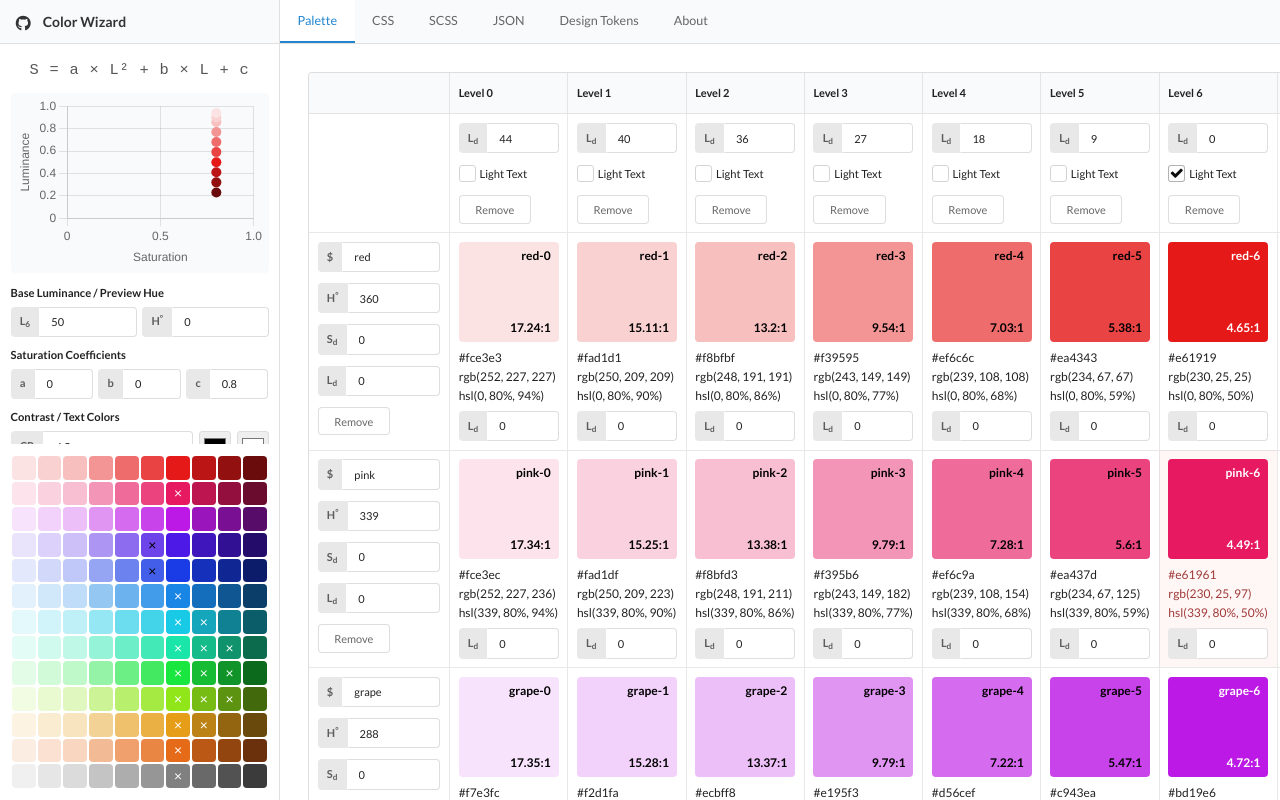
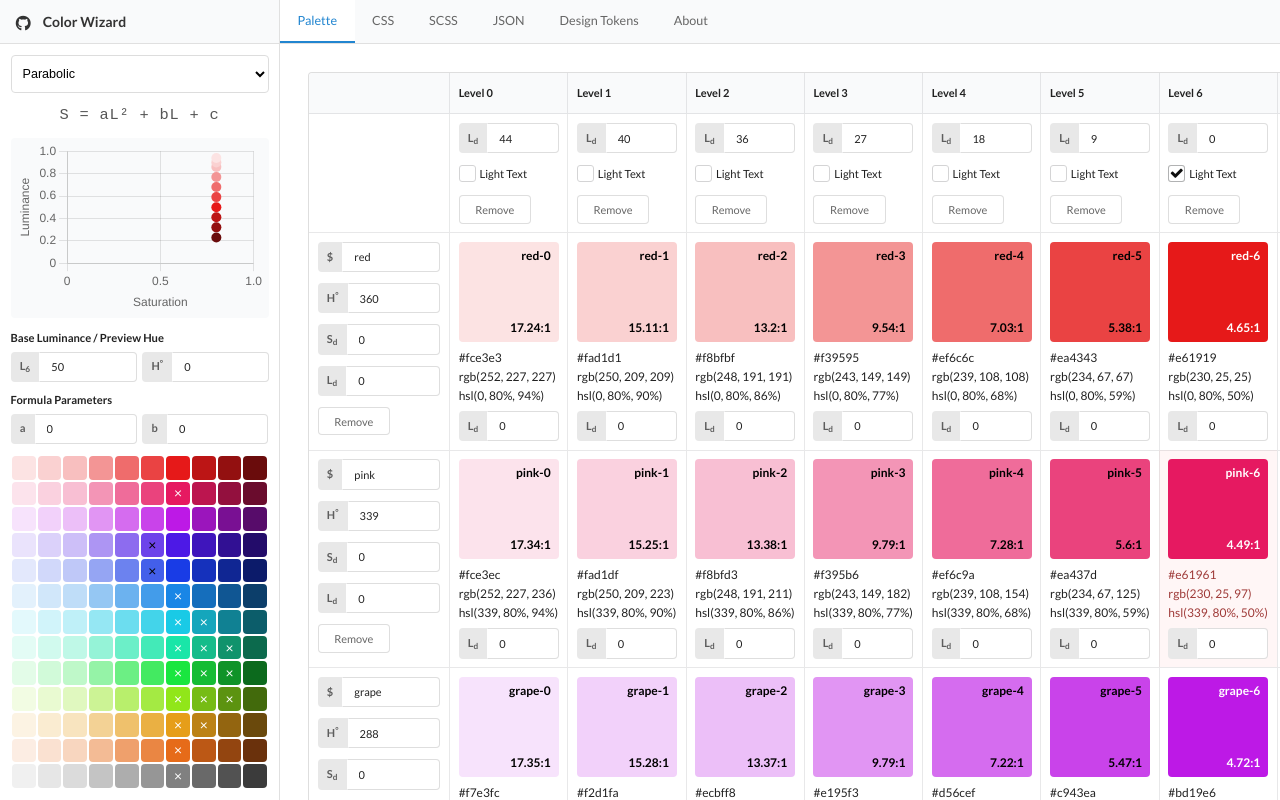
Before and after one commit to hypeJunction/color-wizard, a Vue app: page / in a window 1280 px wide. Shown: the top 800 px of the page. Built offline with nearby package versions, Linux system fonts and the light colour scheme.

Commit message:
Add more formula types

```diff
--- a/src/components/ColorWizard.vue
+++ b/src/components/ColorWizard.vue
@@ -363,12 +363,20 @@ interface Swatch extends TinycolorInstance {
   baseColor: ColorDefinition;
 }
 
+type FormulaType = 'parabolic' | 'linear' | 'constant' | 'sinusoidal' | 'exponential' | 'power' | 'gaussian' | 'sigmoid' | 'logarithmic' | 'cubic' | 'inverse';
+
+interface FormulaParams {
+  a: number;
+  b: number;
+  c: number;
+  d: number;
+}
+
 interface Model {
   luminance: number;
   hue: number;
-  factor: number;
-  adjust: number;
-  shiftS: number;
+  formulaType: FormulaType;
+  formulaParams: FormulaParams;
   contrast: number;
   light: string;
   dark: string;
@@ -429,9 +437,8 @@ const createColors = (): ColorDefinition[] => Object.keys(defaults).map((name) =
 const model = reactive<Model>({
   luminance: 50,
   hue: 0,
-  factor: 0,
-  adjust: 0,
-  shiftS: 0.8,
+  formulaType: 'parabolic',
+  formulaParams: { a: 0, b: 0, c: 0.8, d: 0 },
   contrast: 4.5,
   light: '#ffffff',
   dark: '#000000',
@@ -442,20 +449,28 @@ const model = reactive<Model>({
 const settingsModel = computed(() => ({
   luminance: model.luminance,
   hue: model.hue,
-  factor: model.factor,
-  adjust: model.adjust,
-  shiftS: model.shiftS,
+  formulaType: model.formulaType,
+  formulaParams: { ...model.formulaParams },
   contrast: model.contrast,
   light: model.light,
   dark: model.dark,
 }));
 
-const updateModel = (newModel: { luminance: number; hue: number; factor: number; adjust: number; shiftS: number; contrast: number; light: string; dark: string }) => {
+interface SettingsModel {
+  luminance: number;
+  hue: number;
+  formulaType: FormulaType;
+  formulaParams: FormulaParams;
+  contrast: number;
+  light: string;
+  dark: string;
+}
+
+const updateModel = (newModel: SettingsModel) => {
   model.luminance = newModel.luminance;
   model.hue = newModel.hue;
-  model.factor = newModel.factor;
-  model.adjust = newModel.adjust;
-  model.shiftS = newModel.shiftS;
+  model.formulaType = newModel.formulaType;
+  model.formulaParams = { ...newModel.formulaParams };
   model.contrast = newModel.contrast;
   model.light = newModel.light;
   model.dark = newModel.dark;
@@ -471,9 +486,58 @@ const calcLuminance = (levelIndex: number, color: ColorDefinition | null = null)
 };
 
 const calcSaturation = (luminance: number): number => {
-  const saturation = (luminance ** 2) * model.factor
-    + luminance * model.adjust
-    + model.shiftS;
+  const { a, b, c, d } = model.formulaParams;
+  let saturation: number;
+
+  switch (model.formulaType) {
+    case 'parabolic':
+      // S = aL² + bL + c
+      saturation = a * (luminance ** 2) + b * luminance + c;
+      break;
+    case 'linear':
+      // S = aL + b
+      saturation = a * luminance + b;
+      break;
+    case 'constant':
+      // S = c
+      saturation = c;
+      break;
+    case 'sinusoidal':
+      // S = a × sin(bL + c) + d
+      saturation = a * Math.sin(b * luminance + c) + d;
+      break;
+    case 'exponential':
+      // S = a × e^(bL) + c
+      saturation = a * Math.exp(b * luminance) + c;
+      break;
+    case 'power':
+      // S = a × L^b + c
+      saturation = a * (luminance ** b) + c;
+      break;
+    case 'gaussian':
+      // S = a × e^(-(L-b)²/c²) + d - bell curve peaking at L=b
+      saturation = a * Math.exp(-((luminance - b) ** 2) / (c ** 2)) + d;
+      break;
+    case 'sigmoid':
+      // S = a / (1 + e^(-b(L-c))) + d - smooth S-curve
+      saturation = a / (1 + Math.exp(-b * (luminance - c))) + d;
+      break;
+    case 'logarithmic':
+      // S = a × ln(bL + 1) + c - rapid initial change
+      saturation = a * Math.log(b * luminance + 1) + c;
+      break;
+    case 'cubic':
+      // S = aL³ + bL² + cL + d
+      saturation = a * (luminance ** 3) + b * (luminance ** 2) + c * luminance + d;
+      break;
+    case 'inverse':
+      // S = a / (L + b) + c - hyperbolic decay
+      saturation = a / (luminance + b) + c;
+      break;
+    default:
+      saturation = c;
+  }
+
   return minmax(saturation);
 };
 
--- a/src/components/SettingsSidebar.vue
+++ b/src/components/SettingsSidebar.vue
@@ -11,8 +11,24 @@
     </div>
 
     <div class="sidebar-body">
+      <div class="field formula-selector">
+        <select
+          :value="model.formulaType"
+          class="ui dropdown"
+          @change="handleFormulaChange"
+        >
+          <option
+            v-for="option in formulaOptions"
+            :key="option.value"
+            :value="option.value"
+          >
+            {{ option.label }}
+          </option>
+        </select>
+      </div>
+
       <div class="formula-display">
-        S = a × L² + b × L + c
+        {{ currentFormula.display }}
       </div>
 
       <div class="chart-section">
@@ -62,39 +78,31 @@
         </div>
 
         <div class="field">
-          <label>Saturation Coefficients</label>
-          <div class="coefficients-row">
-            <div class="ui left labeled input">
-              <div class="ui label">a</div>
+          <label>Formula Parameters</label>
+          <div
+            v-for="(row, rowIndex) in paramRows"
+            :key="rowIndex"
+            class="coefficients-row"
+            :class="{ 'coefficients-row-extra': rowIndex > 0 }"
+          >
+            <div
+              v-for="param in row"
+              :key="param.key"
+              class="ui left labeled input"
+            >
+              <div
+                class="ui label"
+                :title="param.title"
+              >
+                {{ param.label }}
+              </div>
               <input
-                :value="model.factor"
+                :value="model.formulaParams[param.key]"
                 type="number"
                 step="0.01"
                 min="-100"
                 max="100"
-                @input="$emit('update:model', { ...model, factor: Number(($event.target as HTMLInputElement).value) })"
-              >
-            </div>
-            <div class="ui left labeled input">
-              <div class="ui label">b</div>
-              <input
-                :value="model.adjust"
-                type="number"
-                step="0.01"
-                min="-100"
-                max="100"
-                @input="$emit('update:model', { ...model, adjust: Number(($event.target as HTMLInputElement).value) })"
-              >
-            </div>
-            <div class="ui left labeled input">
-              <div class="ui label">c</div>
-              <input
-                :value="model.shiftS"
-                type="number"
-                step="0.01"
-                min="-100"
-                max="100"
-                @input="$emit('update:model', { ...model, shiftS: Number(($event.target as HTMLInputElement).value) })"
+                @input="updateParam(param.key, Number(($event.target as HTMLInputElement).value))"
               >
             </div>
           </div>
@@ -147,29 +155,201 @@
 </template>
 
 <script setup lang="ts">
+import { computed } from 'vue';
 import type { ChartData, ChartOptions } from 'chart.js';
 import ColorChart from './ColorChart.vue';
+
+type FormulaType = 'parabolic' | 'linear' | 'constant' | 'sinusoidal' | 'exponential' | 'power' | 'gaussian' | 'sigmoid' | 'logarithmic' | 'cubic' | 'inverse';
+
+interface FormulaParams {
+  a: number;
+  b: number;
+  c: number;
+  d: number;
+}
 
 interface Model {
   luminance: number;
   hue: number;
-  factor: number;
-  adjust: number;
-  shiftS: number;
+  formulaType: FormulaType;
+  formulaParams: FormulaParams;
   contrast: number;
   light: string;
   dark: string;
 }
 
-defineProps<{
+interface FormulaDefinition {
+  label: string;
+  display: string;
+  params: Array<{ key: keyof FormulaParams; label: string; title: string }>;
+  defaults: FormulaParams;
+}
+
+const formulaDefinitions: Record<FormulaType, FormulaDefinition> = {
+  parabolic: {
+    label: 'Parabolic',
+    display: 'S = aL² + bL + c',
+    params: [
+      { key: 'a', label: 'a', title: 'Quadratic coefficient' },
+      { key: 'b', label: 'b', title: 'Linear coefficient' },
+      { key: 'c', label: 'c', title: 'Constant term' },
+    ],
+    defaults: { a: 0, b: 0, c: 0.8, d: 0 },
+  },
+  linear: {
+    label: 'Linear',
+    display: 'S = aL + b',
+    params: [
+      { key: 'a', label: 'a', title: 'Slope' },
+      { key: 'b', label: 'b', title: 'Intercept' },
+    ],
+    defaults: { a: 0, b: 0.8, c: 0, d: 0 },
+  },
+  constant: {
+    label: 'Constant',
+    display: 'S = c',
+    params: [
+      { key: 'c', label: 'c', title: 'Constant saturation value' },
+    ],
+    defaults: { a: 0, b: 0, c: 0.8, d: 0 },
+  },
+  sinusoidal: {
+    label: 'Sinusoidal',
+    display: 'S = a×sin(bL + c) + d',
+    params: [
+      { key: 'a', label: 'a', title: 'Amplitude' },
+      { key: 'b', label: 'b', title: 'Frequency' },
+      { key: 'c', label: 'c', title: 'Phase shift' },
+      { key: 'd', label: 'd', title: 'Vertical offset' },
+    ],
+    defaults: { a: 0.3, b: Math.PI, c: 0, d: 0.5 },
+  },
+  exponential: {
+    label: 'Exponential',
+    display: 'S = a×eᵇᴸ + c',
+    params: [
+      { key: 'a', label: 'a', title: 'Scale factor' },
+      { key: 'b', label: 'b', title: 'Growth rate' },
+      { key: 'c', label: 'c', title: 'Vertical offset' },
+    ],
+    defaults: { a: 0.3, b: 1, c: 0.5, d: 0 },
+  },
+  power: {
+    label: 'Power',
+    display: 'S = aLᵇ + c',
+    params: [
+      { key: 'a', label: 'a', title: 'Scale factor' },
+      { key: 'b', label: 'b', title: 'Exponent' },
+      { key: 'c', label: 'c', title: 'Vertical offset' },
+    ],
+    defaults: { a: 0.5, b: 1, c: 0.3, d: 0 },
+  },
+  gaussian: {
+    label: 'Gaussian',
+    display: 'S = a×e^(-(L-b)²/c²) + d',
+    params: [
+      { key: 'a', label: 'a', title: 'Peak height' },
+      { key: 'b', label: 'b', title: 'Peak position (luminance)' },
+      { key: 'c', label: 'c', title: 'Width (spread)' },
+      { key: 'd', label: 'd', title: 'Base offset' },
+    ],
+    defaults: { a: 0.6, b: 0.5, c: 0.3, d: 0.2 },
+  },
+  sigmoid: {
+    label: 'Sigmoid',
+    display: 'S = a/(1 + e^(-b(L-c))) + d',
+    params: [
+      { key: 'a', label: 'a', title: 'Curve height' },
+      { key: 'b', label: 'b', title: 'Steepness' },
+      { key: 'c', label: 'c', title: 'Midpoint (luminance)' },
+      { key: 'd', label: 'd', title: 'Base offset' },
+    ],
+    defaults: { a: 0.6, b: 10, c: 0.5, d: 0.2 },
+  },
+  logarithmic: {
+    label: 'Logarithmic',
+    display: 'S = a×ln(bL + 1) + c',
+    params: [
+      { key: 'a', label: 'a', title: 'Scale factor' },
+      { key: 'b', label: 'b', title: 'Input scale' },
+      { key: 'c', label: 'c', title: 'Vertical offset' },
+    ],
+    defaults: { a: 0.5, b: 2, c: 0.3, d: 0 },
+  },
+  cubic: {
+    label: 'Cubic',
+    display: 'S = aL³ + bL² + cL + d',
+    params: [
+      { key: 'a', label: 'a', title: 'Cubic coefficient' },
+      { key: 'b', label: 'b', title: 'Quadratic coefficient' },
+      { key: 'c', label: 'c', title: 'Linear coefficient' },
+      { key: 'd', label: 'd', title: 'Constant term' },
+    ],
+    defaults: { a: 0, b: 0, c: 0, d: 0.8 },
+  },
+  inverse: {
+    label: 'Inverse',
+    display: 'S = a/(L + b) + c',
+    params: [
+      { key: 'a', label: 'a', title: 'Numerator' },
+      { key: 'b', label: 'b', title: 'Denominator offset' },
+      { key: 'c', label: 'c', title: 'Vertical offset' },
+    ],
+    defaults: { a: 0.3, b: 0.5, c: 0.3, d: 0 },
+  },
+};
+
+const formulaOptions: Array<{ value: FormulaType; label: string }> = [
+  { value: 'parabolic', label: 'Parabolic' },
+  { value: 'linear', label: 'Linear' },
+  { value: 'constant', label: 'Constant' },
+  { value: 'cubic', label: 'Cubic' },
+  { value: 'power', label: 'Power' },
+  { value: 'exponential', label: 'Exponential' },
+  { value: 'logarithmic', label: 'Logarithmic' },
+  { value: 'gaussian', label: 'Gaussian' },
+  { value: 'sigmoid', label: 'Sigmoid' },
+  { value: 'sinusoidal', label: 'Sinusoidal' },
+  { value: 'inverse', label: 'Inverse' },
+];
+
+const props = defineProps<{
   model: Model;
   chartData: ChartData<'scatter'>;
   chartOptions: ChartOptions<'scatter'>;
 }>();
 
-defineEmits<{
+const emit = defineEmits<{
   (e: 'update:model', value: Model): void;
 }>();
+
+const currentFormula = computed(() => formulaDefinitions[props.model.formulaType]);
+
+const paramRows = computed(() => {
+  const params = currentFormula.value.params;
+  const rows: Array<typeof params> = [];
+  for (let i = 0; i < params.length; i += 2) {
+    rows.push(params.slice(i, i + 2));
+  }
+  return rows;
+});
+
+const handleFormulaChange = (event: Event) => {
+  const newType = (event.target as HTMLSelectElement).value as FormulaType;
+  const defaults = formulaDefinitions[newType].defaults;
+  emit('update:model', {
+    ...props.model,
+    formulaType: newType,
+    formulaParams: { ...defaults },
+  });
+};
+
+const updateParam = (key: keyof FormulaParams, value: number) => {
+  emit('update:model', {
+    ...props.model,
+    formulaParams: { ...props.model.formulaParams, [key]: value },
+  });
+};
 </script>
 
 <style scoped>
@@ -221,6 +401,25 @@ defineEmits<{
   padding: 0.75rem;
 }
 
+.formula-selector {
+  margin-bottom: 0.5rem;
+}
+
+.formula-selector select {
+  width: 100%;
+  padding: 0.5rem;
+  font-size: 0.9rem;
+  border: 1px solid #ddd;
+  border-radius: 4px;
+  background: #fff;
+  cursor: pointer;
+}
+
+.formula-selector select:focus {
+  outline: none;
+  border-color: #2185d0;
+}
+
 .formula-display {
   font-size: 1.1rem;
   font-weight: 500;
@@ -267,14 +466,33 @@ defineEmits<{
   gap: 0.4rem;
 }
 
-.two-fields-row .ui.left.labeled.input,
+.coefficients-row {
+  flex-wrap: nowrap;
+  overflow: hidden;
+}
+
+.two-fields-row .ui.left.labeled.input {
+  flex: 1;
+  min-width: 0;
+}
+
 .coefficients-row .ui.left.labeled.input {
-  flex: 1;
+  flex: 0 0 auto;
+  width: calc(50% - 0.2rem);
+  max-width: calc(50% - 0.2rem);
+}
+
+.coefficients-row .ui.left.labeled.input > input {
+  width: 100% !important;
   min-width: 0;
 }
 
 .coefficients-row .ui.label {
   flex-shrink: 0;
+}
+
+.coefficients-row-extra {
+  margin-top: 0.4rem;
 }
 
 .contrast-colors-row .ui.left.labeled.input {
```
Also changed, not shown: 1 other file (tests, documents, lock files or other folders).
